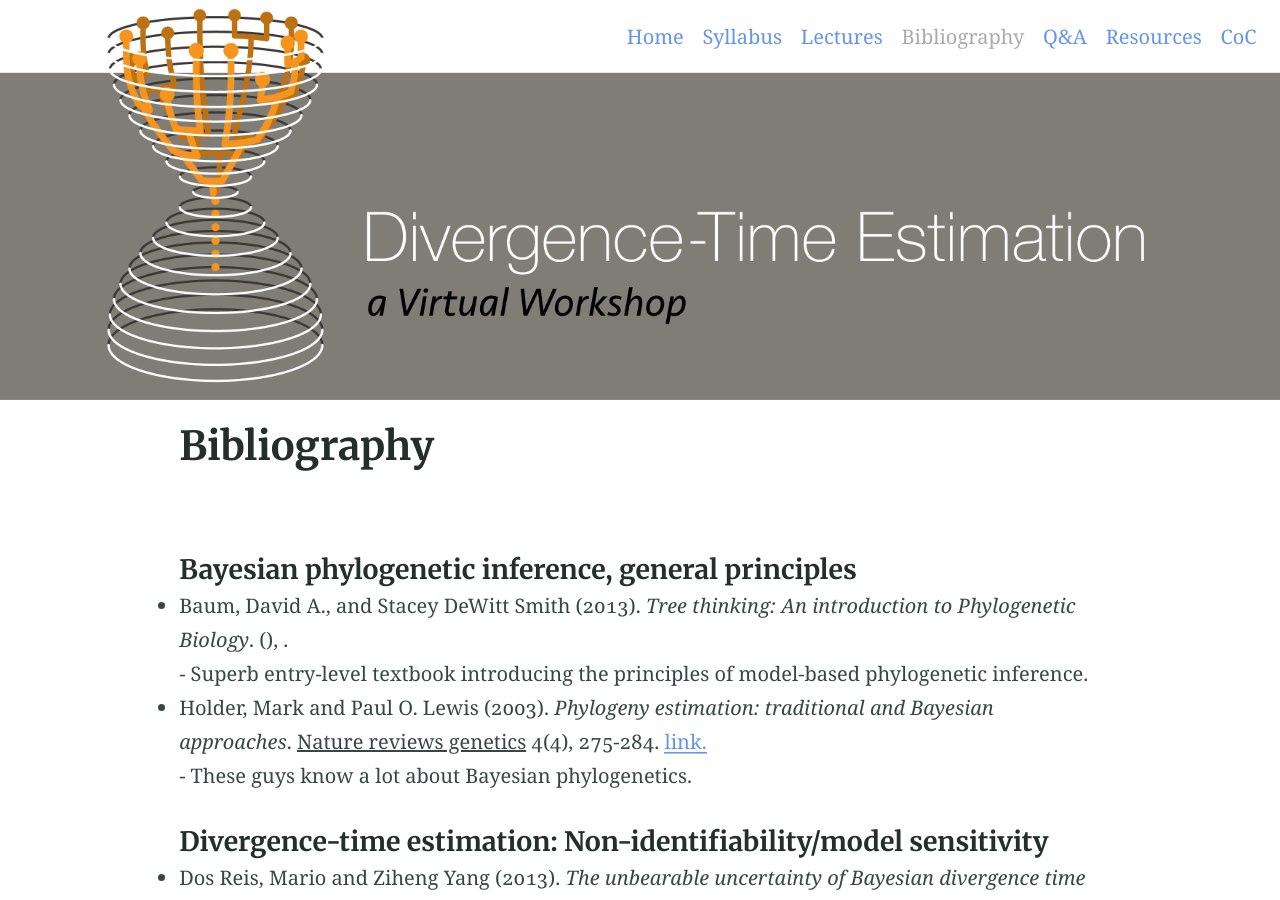
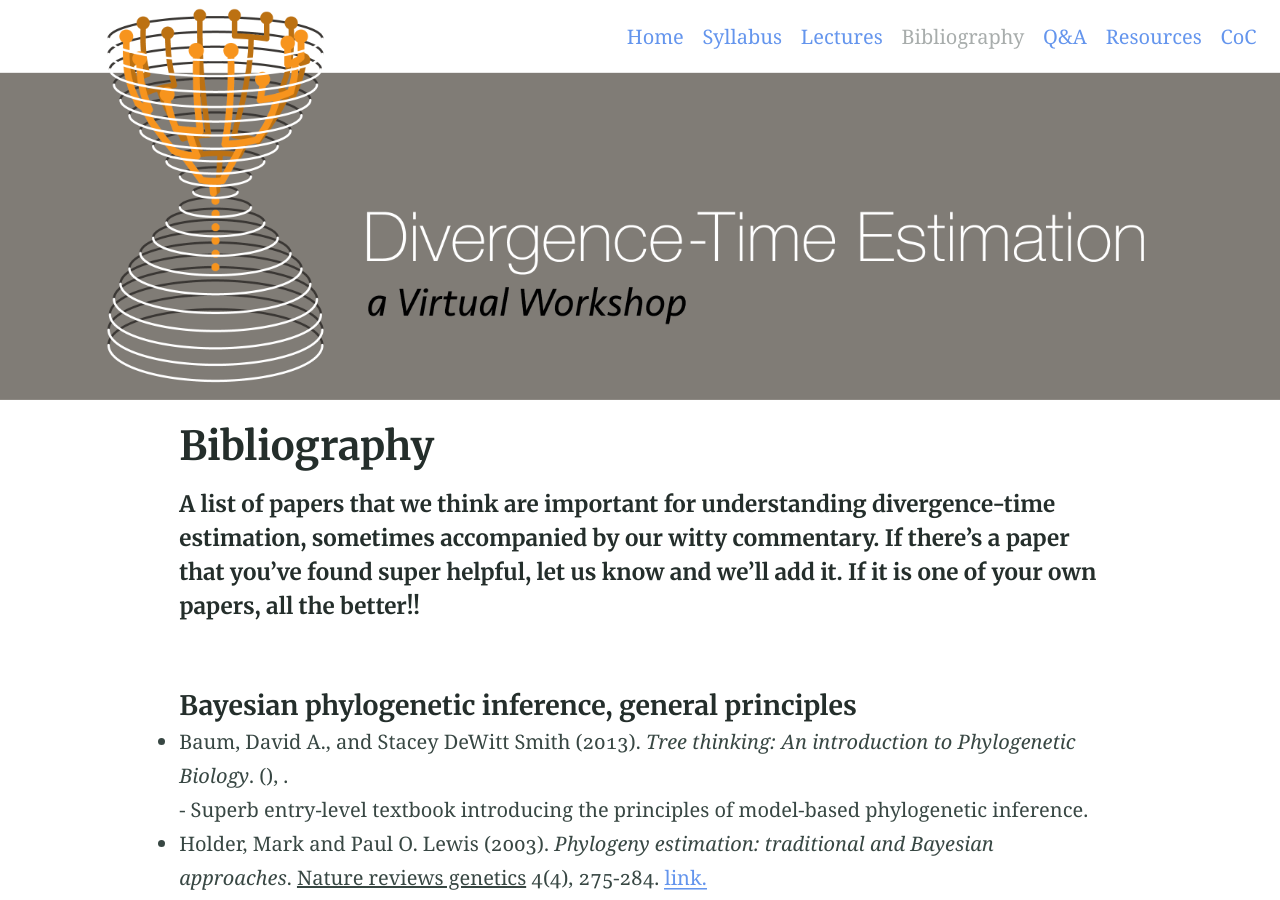
Before and after one commit to mikeryanmay/ted.workshop.github.io, a Jekyll site: the page built from bibliography.md, in a window 1280 px wide and 900 px high. Built offline with Jekyll 4.4.1, drawn with Linux system fonts in a browser that asks for light colours.

Commit message:
biblio edits

```diff
--- a/bibliography.md
+++ b/bibliography.md
@@ -1,6 +1,7 @@
 ---
 title: Bibliography
 ---
+##### A list of papers that we think are important for understanding divergence-time estimation, sometimes accompanied by our witty commentary. If there's a paper that you've found super helpful, let us know and we'll add it. If it is one of your own papers, all the better!!
 
 <br>
 
@@ -14,7 +15,7 @@ title: Bibliography
 		year    = "2013"
 	%} </li>
 
-        - Superb entry-level textbook introducing the principles of model-based phylogenetic inference.
+            - Superb entry-level textbook introducing the principles of model-based phylogenetic inference.
 
 	<li> {% include citation.html
 		authors = "Holder, Mark and Paul O. Lewis"
@@ -27,7 +28,7 @@ title: Bibliography
 		year    = "2003"
 	%} </li>
 
-        - These guys know a lot about Bayesian phylogenetics.
+            - These guys know a lot about Bayesian phylogenetics.
 
 </ul>
 
```
